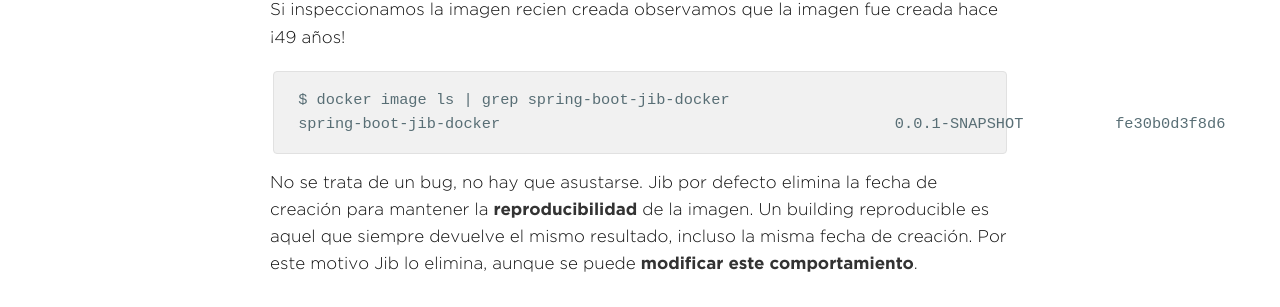
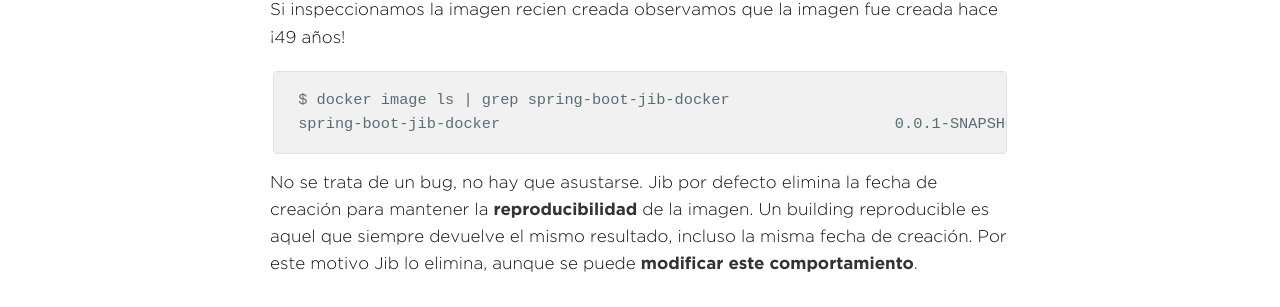
Before and after one commit to wearearima/blog, a Jekyll site: the page built from _posts/2019-09-11-java-docker-building-with-jib.markdown, in a window 1280 px wide and 1400 px high, scrolled down 1790 px. Shown: the part 648-955 px from the top of the window. Built offline with Jekyll 4.4.1, drawn with Linux system fonts in a browser that asks for light colours; some web fonts are replaced.

Commit message:
Fix code scrollbar

```diff
--- a/_sass/partials/_layout.scss
+++ b/_sass/partials/_layout.scss
@@ -124,7 +124,8 @@
   white-space: nowrap;
   background: #F1F1F1;
   border: 1px solid #E1E1E1;
-  border-radius: 4px; }
+  border-radius: 4px;
+  overflow: auto;}
 pre > code {
   display: block;
   padding: 1rem 1.5rem;
```
